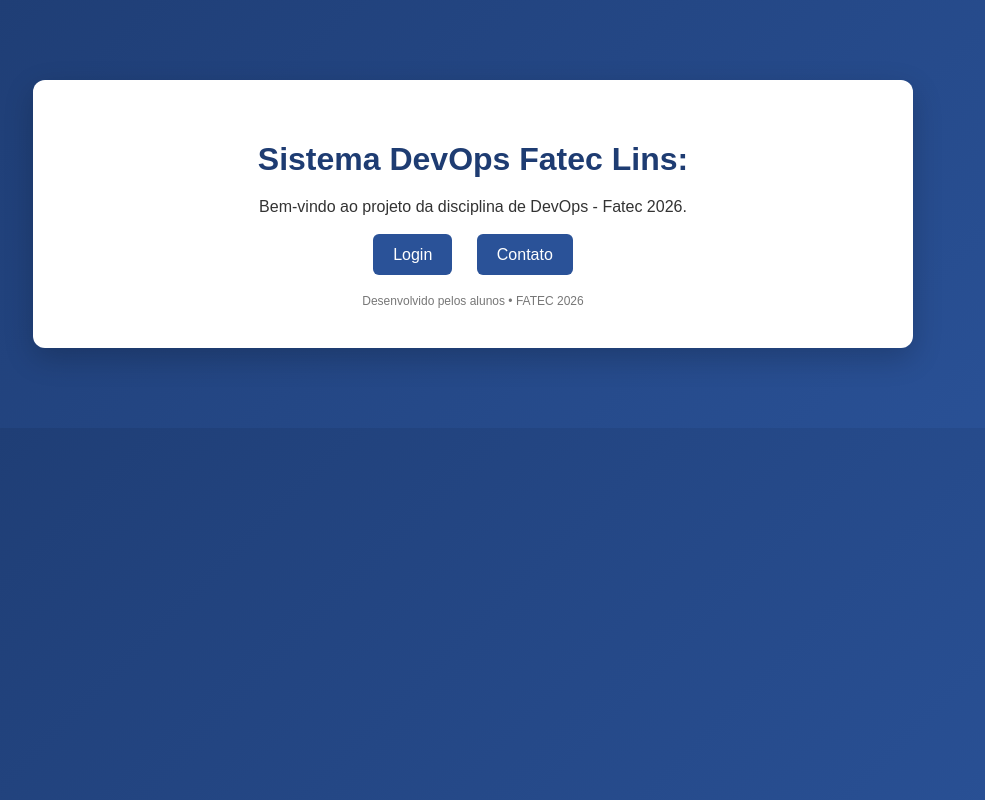
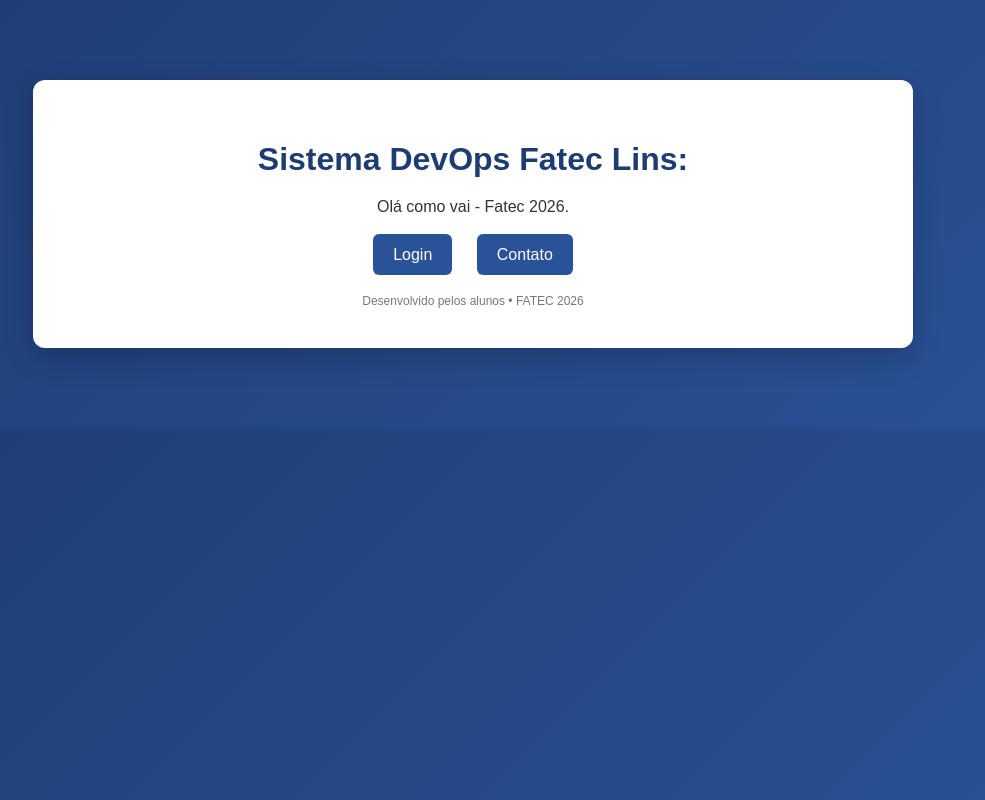
Before and after one commit to Kako0906/Aula_DevOps, a plain HTML site: page index.html in a window 1280 px wide. Shown: the whole page, without its empty margins (167-1152 px from the left). Drawn offline with Linux system fonts and the light colour scheme.

Commit message:
Adicionar novo texto

```diff
--- a/index.html
+++ b/index.html
@@ -65,7 +65,7 @@
         <h1> Sistema DevOps Fatec Lins:</h1>
 
         <p>
-            Bem-vindo ao projeto da disciplina de DevOps - Fatec 2026.
+            Olá como vai - Fatec 2026.
         </p>
 
         <div class="menu">
```
